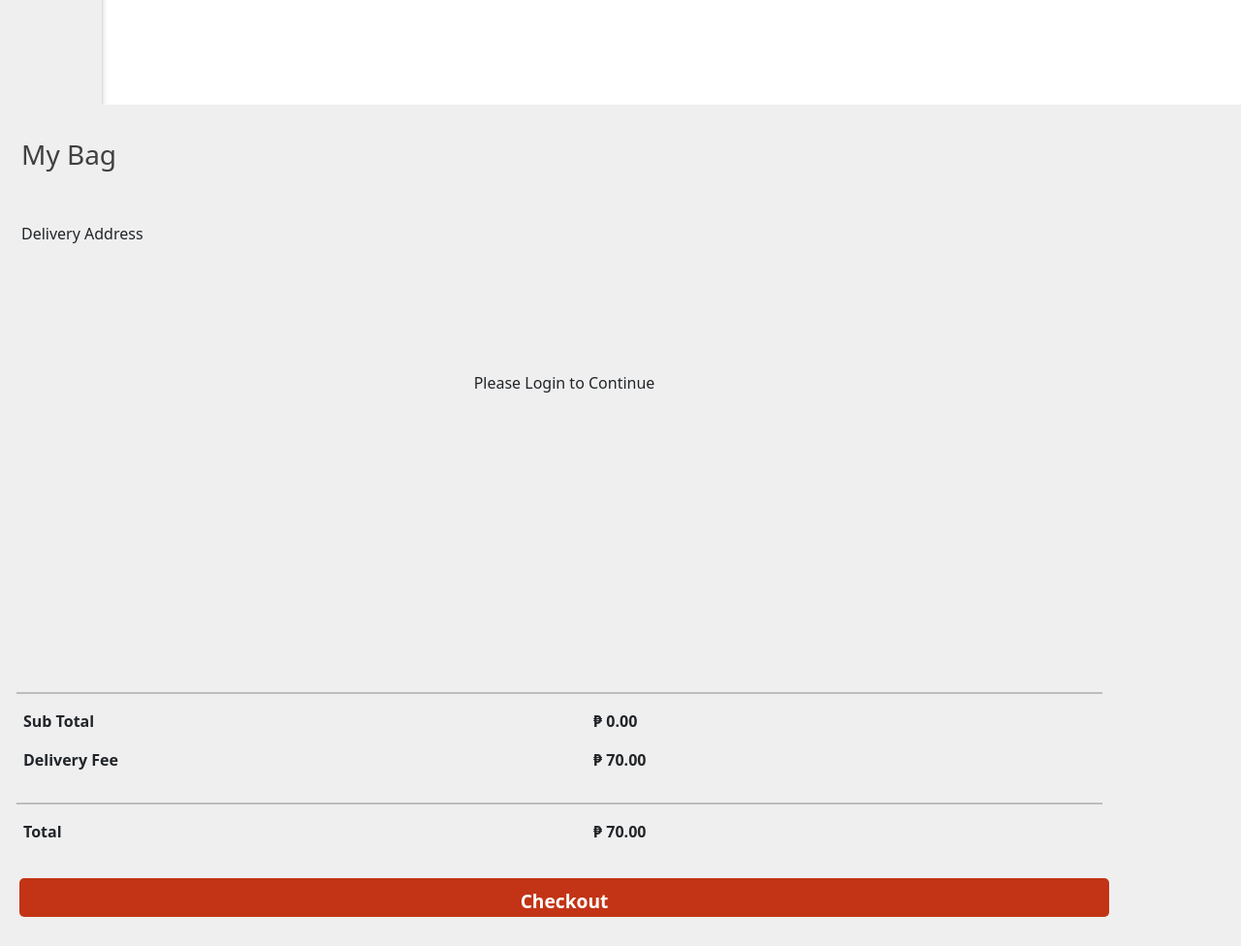
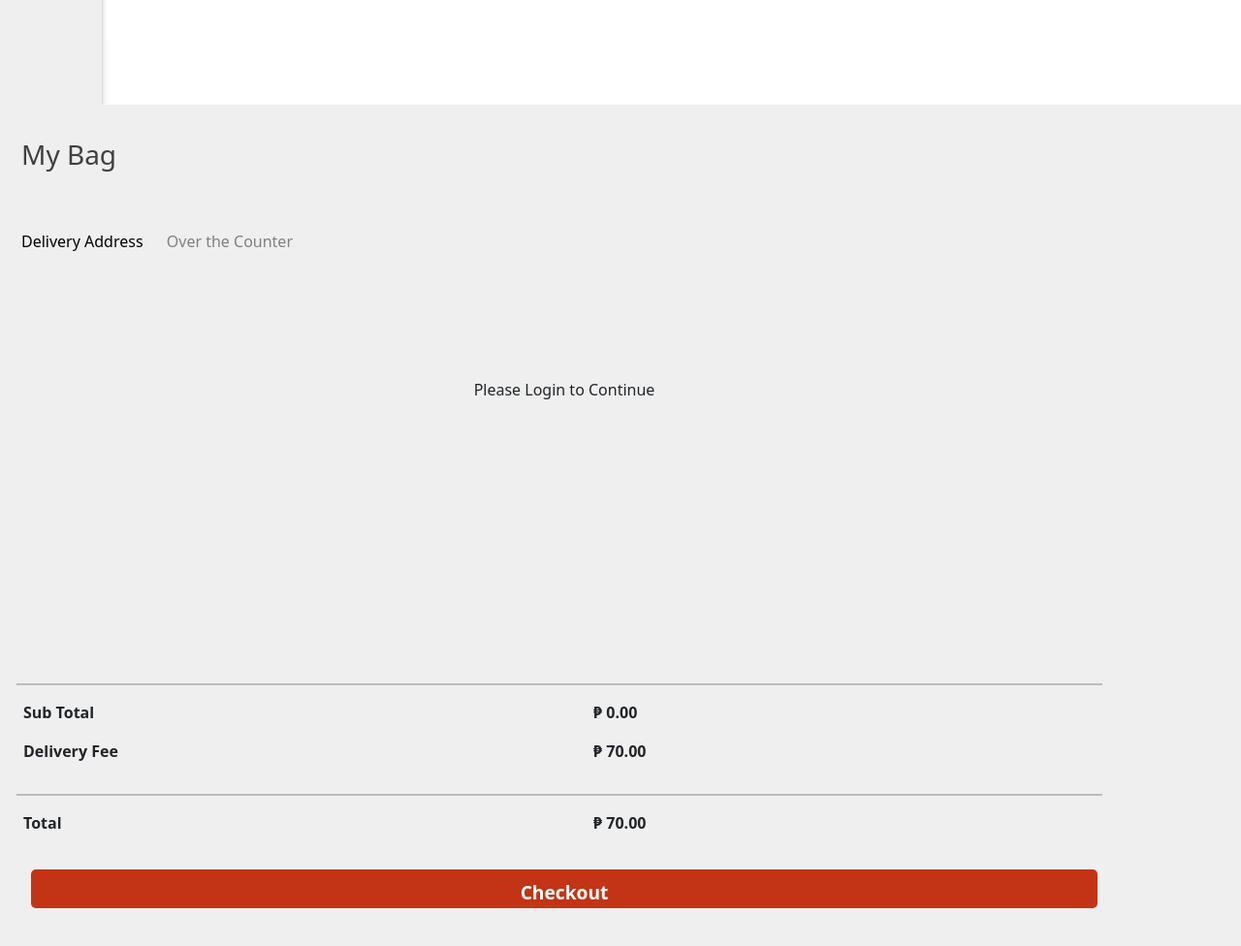
Before and after one commit to kibinzxc/ERP-system-PHCR, a PHP site: page / in a window 1280 px wide. Shown: the part 759-1735 px from the top of the page at 97% size. After the commit the page ends 1696 px from the top, so only its background shows below. Run offline with PHP 8.4, Linux system fonts and the light colour scheme; data that the repository does not hold is empty; some libraries are stand-ins or nearby versions.

Commit message:
over the counter-bag

```diff
--- a/index.php
+++ b/index.php
@@ -150,9 +150,15 @@ if (isset($_GET['logout'])) {
                             <h3 style="margin-top:35px;margin-left:10px; color:#404040;">My Bag</h3><br><br>
                         </div>
                         <div class="col-sm-12">
-                            <form method="post">
-                                <h6 style="margin-left:10px;"> Delivery Address</h6>
-                                <input style="font-weight:bold; color:#333; margin-left:10px;" type="text" value="<?php echo $userAddress; ?>" <?php if (!$loggedIn) echo 'disabled'; ?>><br><br>
+
+                                <button id="deliveryBtn" class="active">Delivery Address</button>
+                                <button id="counterBtn">Over the Counter</button>
+
+                        </div>
+                        <div id="deliveryContent" style="display: block;">
+                        <form method="post">
+                        <div class = "col-sm-12">
+                        <input style="font-weight:bold; color:#333; margin-left:10px;" type="text" value="<?php echo $userAddress; ?>" <?php if (!$loggedIn) echo 'disabled'; ?>><br><br>
                         </div>
                         <div class="col-sm-12 cart"
                             style="margin:0 0 -25px 0; padding:0; height:45vh; overflow-y: scroll; overflow:auto; ">
@@ -253,8 +259,12 @@ if (isset($_GET['logout'])) {
                         <div class = "col-sm-12" style="padding:0 20px 0 20px; margin-top:20px;">
                             <input type="submit" value="Checkout" class="checkout" name="checkout">
                         </div>
+                        </div>
                         </form>
 
+                        <div id="counterContent" style="display: none;">
+                        <!-- Your over the counter content here -->
+                        </div>
                     </div>
                 </div>
             </div>
@@ -306,6 +316,8 @@ $(document).ready(function () {
 });
 
     </script>
+
+
 
 </body>
 
@@ -360,3 +372,24 @@ $(document).ready(function () {
         }
     });
 </script>
+
+
+
+
+<script>
+    // Get references to the buttons and sections
+document.getElementById('deliveryBtn').addEventListener('click', function() {
+    document.getElementById('deliveryContent').style.display = 'block';
+    document.getElementById('counterContent').style.display = 'none';
+    document.getElementById('deliveryBtn').classList.add('active');
+    document.getElementById('counterBtn').classList.remove('active');
+});
+
+document.getElementById('counterBtn').addEventListener('click', function() {
+    document.getElementById('deliveryContent').style.display = 'none';
+    document.getElementById('counterContent').style.display = 'block';
+    document.getElementById('counterBtn').classList.add('active');
+    document.getElementById('deliveryBtn').classList.remove('active');
+});
+
+</script>
--- a/src/pages/index/css/styles.css
+++ b/src/pages/index/css/styles.css
@@ -355,3 +355,19 @@ textarea {
 .checkout:hover {
     background-color: #a12c12;
 }
+
+button {
+  background-color: transparent;
+  border: none;
+  cursor: pointer;
+  padding: 5px 10px;
+  font-size: 16px;
+}
+
+button.active {
+  color: black; /* Default color for active button */
+}
+
+button:not(.active) {
+  color: gray; /* Color for inactive button */
+}
```
